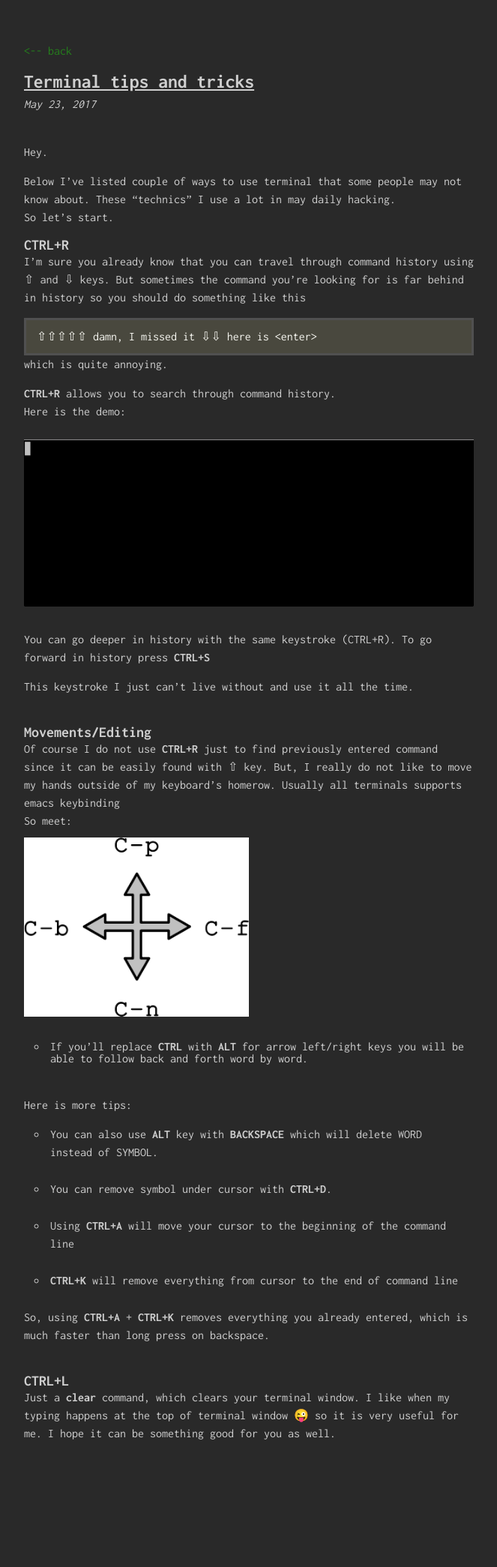
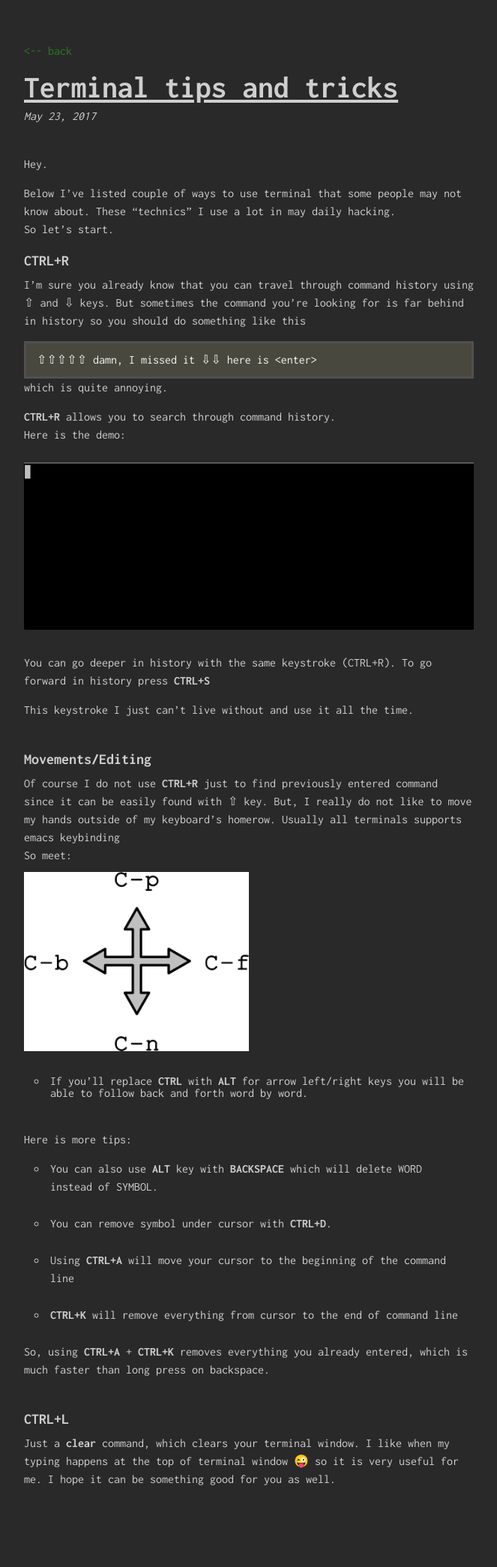
Before and after one commit to krydos/blog, a Jekyll site: the page built from _posts/2017-05-23-terminal-tips-and-tricks.md, in a window 1280 px wide. Shown: the whole page at 75% size, without its empty margins (308-971 px from the left). Built offline with Jekyll 4.4.1, drawn with Linux system fonts in a browser that asks for light colours; comment, search, counter and statistics services are not loaded; before the commit the page ends 2029 px from its top, so only the background shows below that.

Commit message:
change css a bit

```diff
--- a/assets/css/main.scss
+++ b/assets/css/main.scss
@@ -17,6 +17,8 @@ h1 {
 h2 {
     font-size: 20px;
     font-weight: bold;
+    margin-top: 20px;
+    margin-bottom: 10px;
 }
 .highlighter-rouge {
     padding: 3px;
@@ -109,7 +111,7 @@ ul {
 .post {
     padding-bottom: 30px;
     &__title {
-				font-size: 1.6em;
+        font-size: 2.6em;
         font-weight: 700;
         text-decoration: underline;
         margin-top: 20px;
```
Lines whose indentation alone changed are shown as unchanged.
